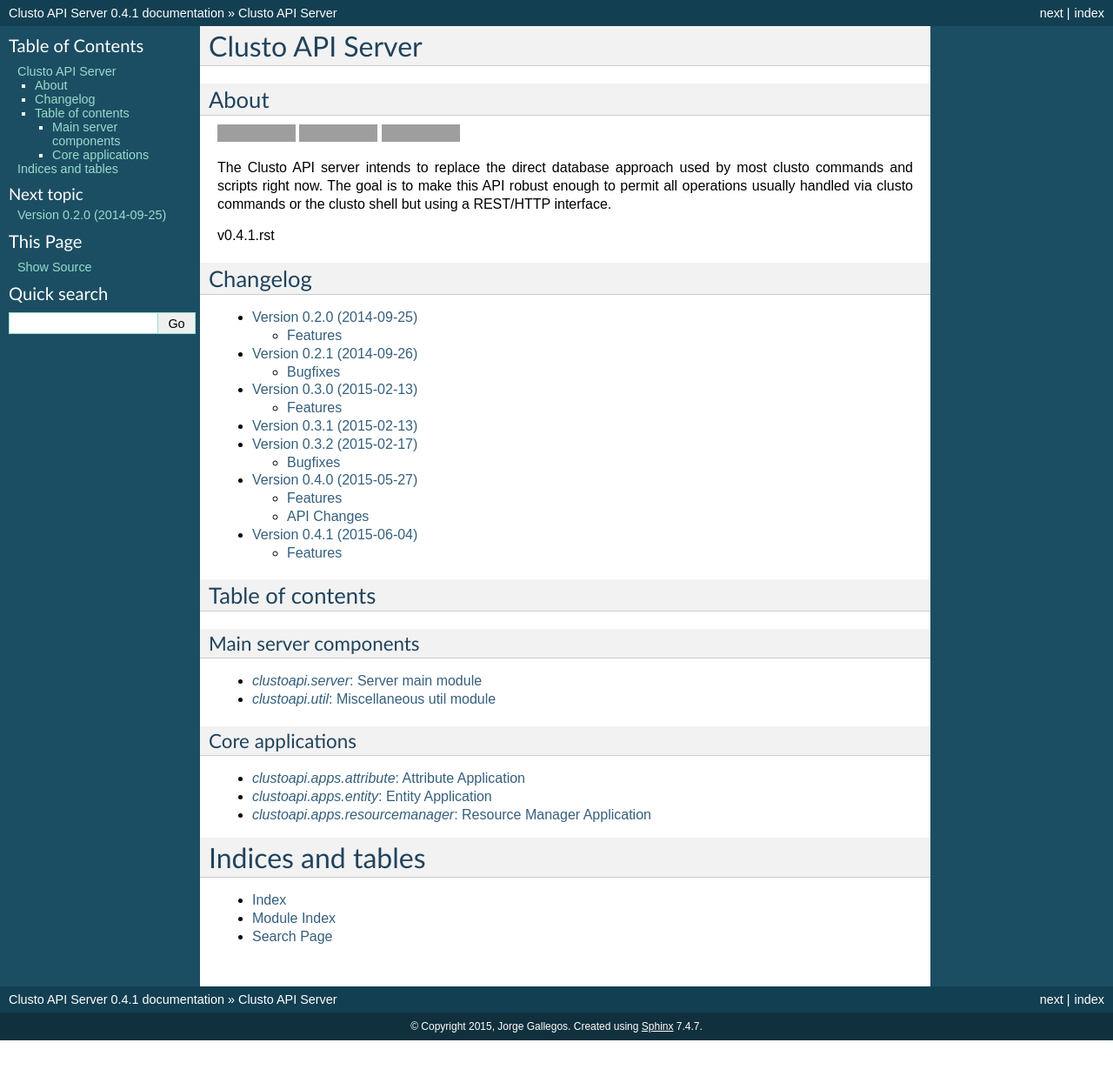
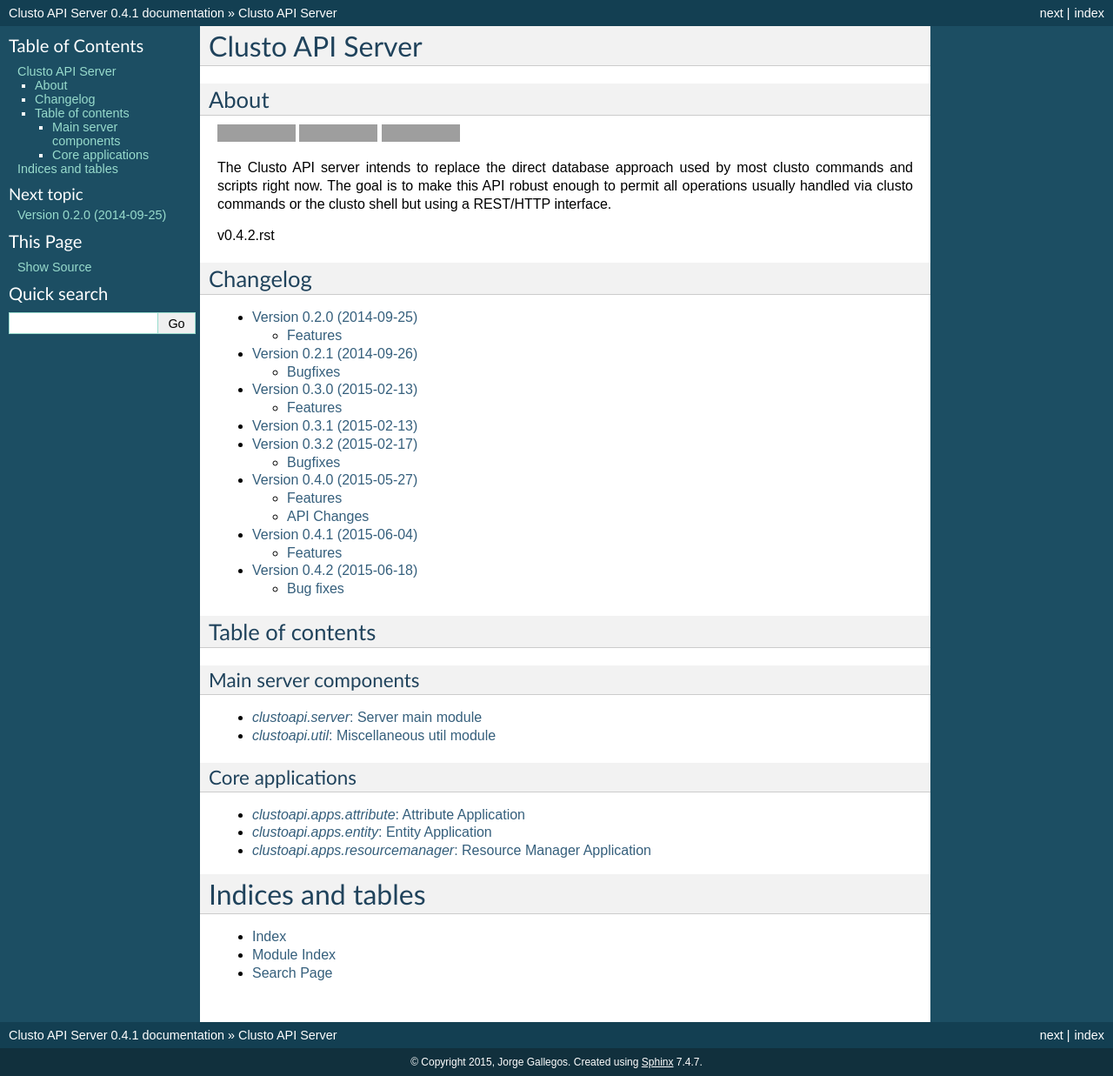
Before and after one commit to clusto/clusto-apiserver, a Sphinx documentation site: the page built from docs/index.rst, in a window 1280 px wide. Shown: the whole page at 87% size. Built offline with Sphinx 7.4.7, drawn with Linux system fonts in a browser that asks for light colours; before the commit the page ends 1196 px from its top, so only the background shows below that; grey boxes are pictures that could not be loaded.

Commit message:
Updating changelog for release

```diff
--- a/docs/changelog/current.rst
+++ b/docs/changelog/current.rst
@@ -1 +1 @@
-v0.4.1.rst
+v0.4.2.rst
--- /dev/null
+++ b/docs/changelog/v0.4.2.rst
@@ -0,0 +1,11 @@
+Version 0.4.2 (2015-06-18)
+--------------------------
+
+New bugfix release
+
+
+Bug fixes
+^^^^^^^^^
+
+* lists and dicts attribute values were returned as a unicode string
+  representation which was unparseable as a regular json object.
```
